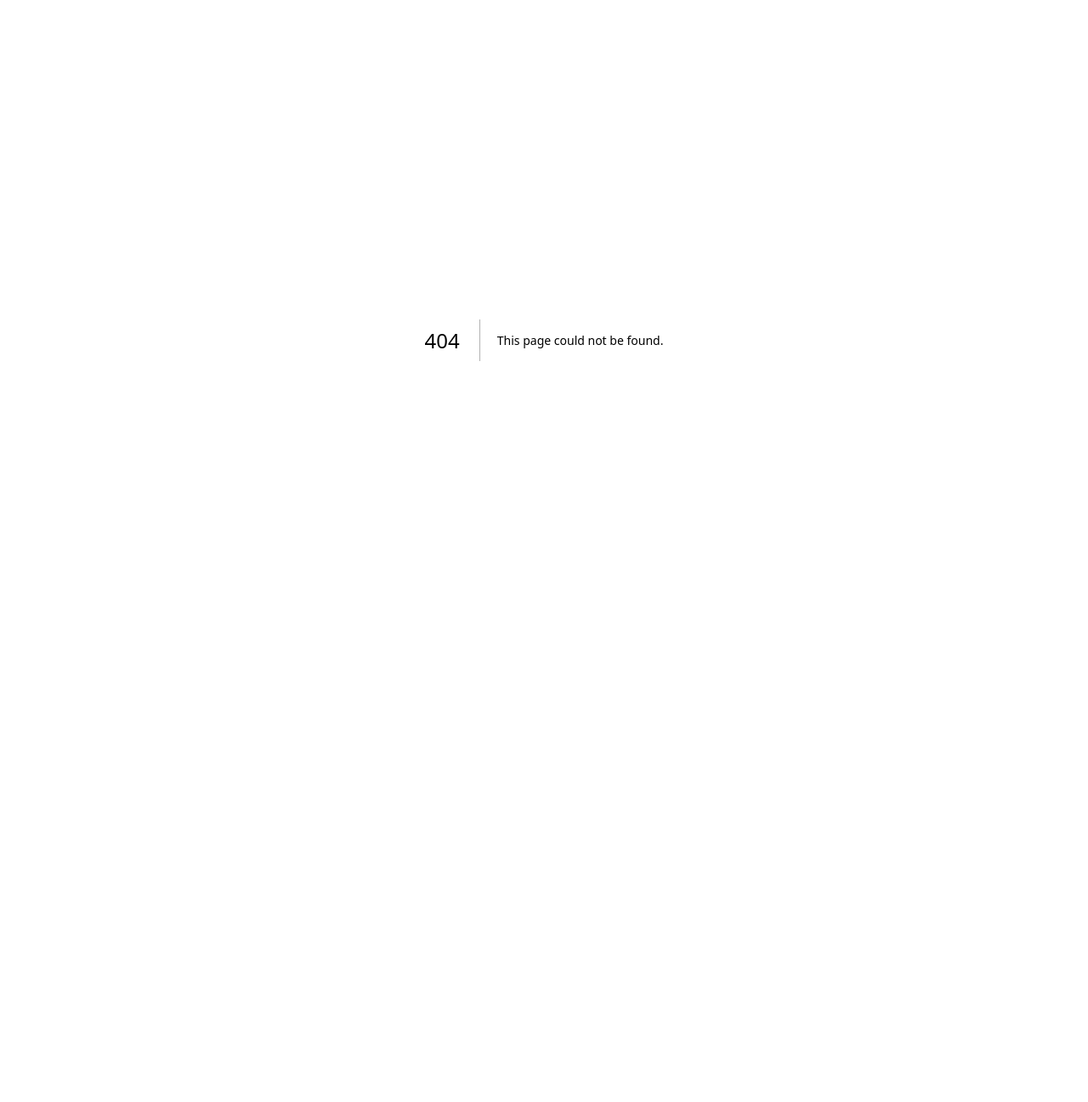
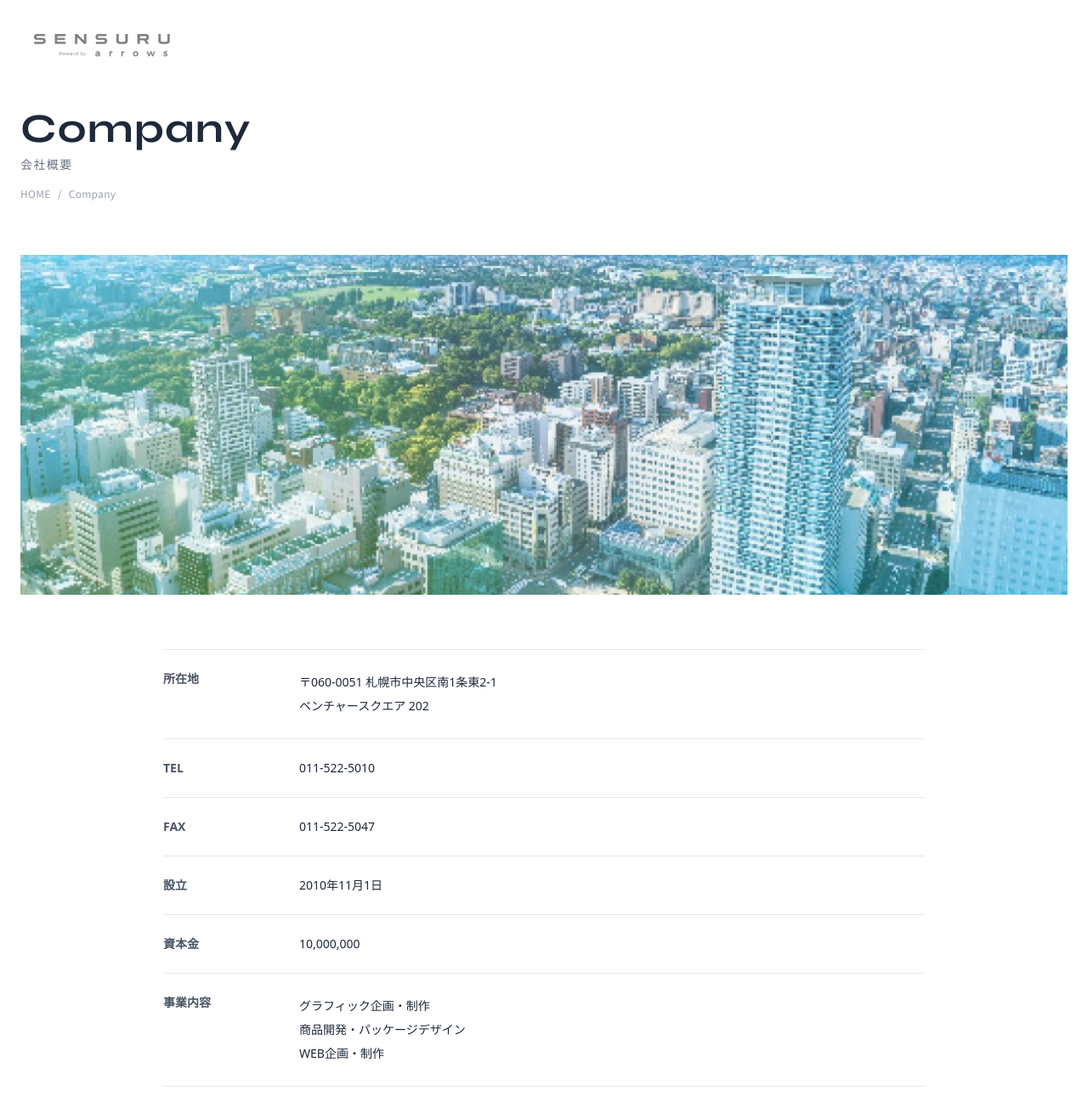
Before and after one commit to masshi-ma/sensuru-lp, a Next.js app: page /company in a window 1280 px wide. Before the commit this address had no page. Shown: the top 1297 px of the page at 85% size. Before the commit the page ends 800 px from the top, so only its background shows below. Built offline with nearby package versions, Linux system fonts and the light colour scheme.

Commit message:
Add Company page and update footer

```diff
--- /dev/null
+++ b/src/app/company/page.tsx
@@ -0,0 +1,100 @@
+"use client";
+
+import Link from "next/link";
+import Image from "next/image";
+import Header from "@/components/layout/Header";
+import Footer from "@/components/layout/Footer";
+import Contact from "@/components/sections/Contact";
+
+export default function CompanyPage() {
+    return (
+        <div className="w-full bg-white text-gray-800">
+            <Header />
+
+            <div className="pt-32 pb-20 max-w-7xl mx-auto px-6">
+                {/* Header Section */}
+                <div className="mb-16">
+                    <h1 className="text-4xl md:text-5xl font-serif font-bold tracking-wide">Company</h1>
+                    <p className="text-gray-500 mt-2 text-sm tracking-widest">会社概要</p>
+                    <div className="mt-4 text-xs text-gray-400 font-sans tracking-wide">
+                        <Link href="/" className="hover:text-gray-600 transition-colors">HOME</Link>
+                        <span className="mx-2">/</span>
+                        <span>Company</span>
+                    </div>
+                </div>
+
+                {/* Main Visual */}
+                <div className="w-full h-[300px] md:h-[400px] relative mb-16 bg-gray-100 overflow-hidden">
+                    {/* Placeholder for the cityscape image */}
+                    {/* In a real scenario, we would use the actual image asset. */}
+                    <Image
+                        src="/images/company_header.jpg"
+                        alt="Company Hero"
+                        fill
+                        className="object-cover"
+                    />
+                </div>
+
+                {/* Company Info Table */}
+                <div className="max-w-4xl mx-auto mb-20">
+                    <dl className="border-t border-gray-200">
+                        <div className="grid grid-cols-1 md:grid-cols-[160px_1fr] py-6 border-b border-gray-200">
+                            <dt className="font-bold text-sm text-gray-600 mb-2 md:mb-0">所在地</dt>
+                            <dd className="text-sm leading-7">
+                                〒060-0051 札幌市中央区南1条東2-1<br />
+                                ベンチャースクエア 202
+                            </dd>
+                        </div>
+                        <div className="grid grid-cols-1 md:grid-cols-[160px_1fr] py-6 border-b border-gray-200">
+                            <dt className="font-bold text-sm text-gray-600 mb-2 md:mb-0">TEL</dt>
+                            <dd className="text-sm">011-522-5010</dd>
+                        </div>
+                        <div className="grid grid-cols-1 md:grid-cols-[160px_1fr] py-6 border-b border-gray-200">
+                            <dt className="font-bold text-sm text-gray-600 mb-2 md:mb-0">FAX</dt>
+                            <dd className="text-sm">011-522-5047</dd>
+                        </div>
+                        <div className="grid grid-cols-1 md:grid-cols-[160px_1fr] py-6 border-b border-gray-200">
+                            <dt className="font-bold text-sm text-gray-600 mb-2 md:mb-0">設立</dt>
+                            <dd className="text-sm">2010年11月1日</dd>
+                        </div>
+                        <div className="grid grid-cols-1 md:grid-cols-[160px_1fr] py-6 border-b border-gray-200">
+                            <dt className="font-bold text-sm text-gray-600 mb-2 md:mb-0">資本金</dt>
+                            <dd className="text-sm">10,000,000</dd>
+                        </div>
+                        <div className="grid grid-cols-1 md:grid-cols-[160px_1fr] py-6 border-b border-gray-200">
+                            <dt className="font-bold text-sm text-gray-600 mb-2 md:mb-0">事業内容</dt>
+                            <dd className="text-sm leading-7">
+                                グラフィック企画・制作<br />
+                                商品開発・パッケージデザイン<br />
+                                WEB企画・制作
+                            </dd>
+                        </div>
+                        <div className="grid grid-cols-1 md:grid-cols-[160px_1fr] py-6 border-b border-gray-200">
+                            <dt className="font-bold text-sm text-gray-600 mb-2 md:mb-0">関連会社</dt>
+                            <dd className="text-sm leading-7">
+                                株式会社アローズ<br />
+                                〒060-0051 札幌市中央区南1条東2-1 ベンチャースクエア 202
+                            </dd>
+                        </div>
+                    </dl>
+                </div>
+
+                {/* Google Map */}
+                <div className="max-w-4xl mx-auto mb-20 w-full aspect-video md:aspect-[21/9] bg-gray-100 relative">
+                    <iframe
+                        src="https://www.google.com/maps/embed?pb=!1m18!1m12!1m3!1d2915.158782977533!2d141.3582!3d43.0618!2m3!1f0!2f0!3f0!3m2!1i1024!2i768!4f13.1!3m3!1m2!1s0x5f0b2974d6c7018d%3A0x6a0a0f0f0f0f0f0f!2z44CSMDYwLTAwNTEg5YyX5rW36YGT5pyt5bmM5biC5Lit5aSu5Yy65Y2X77yR5p2h5p2x77yS5LiB55uu77yRIOODmeODs-ODgeODo-ODvOOCueOCr-OCqOOCog!5e0!3m2!1sja!2sjp!4v1600000000000!5m2!1sja!2sjp"
+                        width="100%"
+                        height="100%"
+                        style={{ border: 0 }}
+                        allowFullScreen
+                        loading="lazy"
+                        className="grayscale"
+                    ></iframe>
+                </div>
+            </div>
+
+            <Contact />
+            <Footer />
+        </div>
+    );
+}
--- a/src/components/layout/Footer.tsx
+++ b/src/components/layout/Footer.tsx
@@ -27,7 +27,7 @@ export default function Footer() {
                         <Link href="#" className="hover:text-white transition-colors">Works</Link>
                         <Link href="#" className="hover:text-white transition-colors">About</Link>
                         <Link href="#" className="hover:text-white transition-colors">News</Link>
-                        <Link href="#" className="hover:text-white transition-colors">Company</Link>
+                        <Link href="/company" className="hover:text-white transition-colors">Company</Link>
                         <Link href="#" className="hover:text-white transition-colors">Contact</Link>
                     </nav>
                 </div>
```
Also changed, not shown: public/images/company_header.jpg (added).
